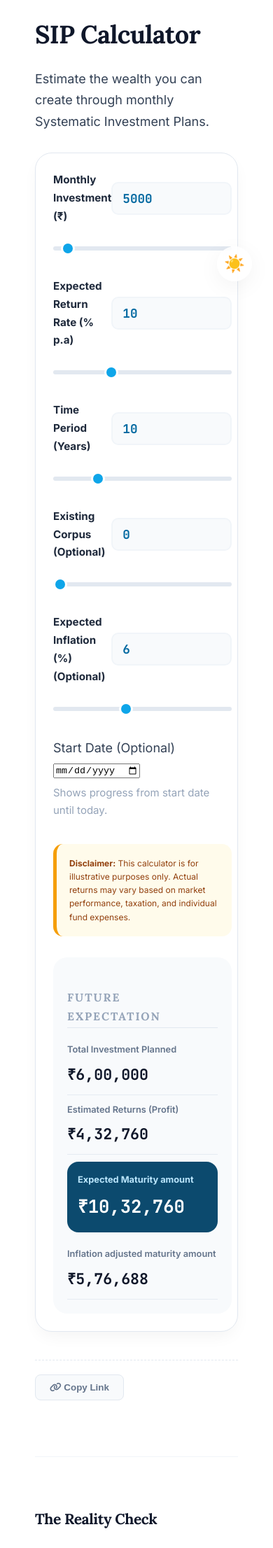
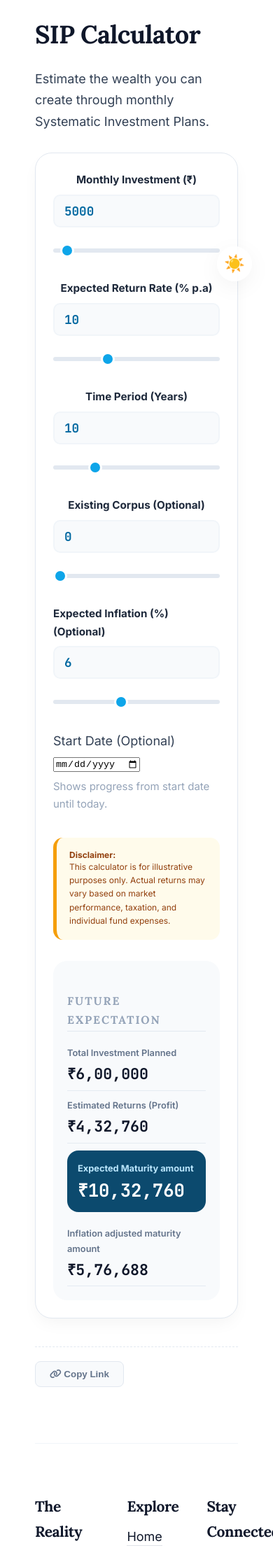
Before and after one commit to HarieshMK/HarieshMK.github.io, a Jekyll site: the page built from calculators/sip.md, in a window 390 px wide. Shown: the part 468-2680 px from the top of the page at 70% size. Built offline with Jekyll 4.4.1, drawn with Linux system fonts in a browser that asks for light colours.

Commit message:
Update style.css

```diff
--- a/assets/css/style.css
+++ b/assets/css/style.css
@@ -374,8 +374,44 @@
 
 /* MOBILE RESPONSIVENESS */
 @media (max-width: 768px) {
-  .post-nav { flex-direction: column; } /* Vertical navigation for mobile */
-  .footer-grid { grid-template-columns: 1fr; gap: 30px; } /* Single column footer for mobile */
+  /* 1. Stack the columns */
+  .calculator-container {
+    grid-template-columns: 1fr !important;
+    padding: 15px; /* Less padding to give more room for numbers */
+    gap: 20px;
+  }
+
+  /* 2. Fix the Input Labels */
+  .label-row {
+    flex-direction: column; /* Stack label above the number box */
+    align-items: flex-start;
+    gap: 8px;
+  }
+
+  /* 3. Make number boxes full width or larger for touch */
+  .label-row input[type="number"] {
+    width: 100% !important;
+    box-sizing: border-box;
+    text-align: left;
+    padding: 12px; /* Bigger touch target */
+  }
+
+  /* 4. Improve the Blue Result Card for Mobile */
+  .result-item.highlight {
+    padding: 20px 15px;
+    margin: 15px 0;
+  }
+
+  .result-item strong {
+    font-size: 1.4rem; /* Make numbers big and readable */
+  }
+
+  /* 5. Handle huge numbers (preventing overflow) */
+  strong {
+    word-break: break-all;
+    display: block;
+    line-height: 1.2;
+  }
 }
 
 /* ===== 9. FOLDER LAYOUT STYLES ===== */
```
